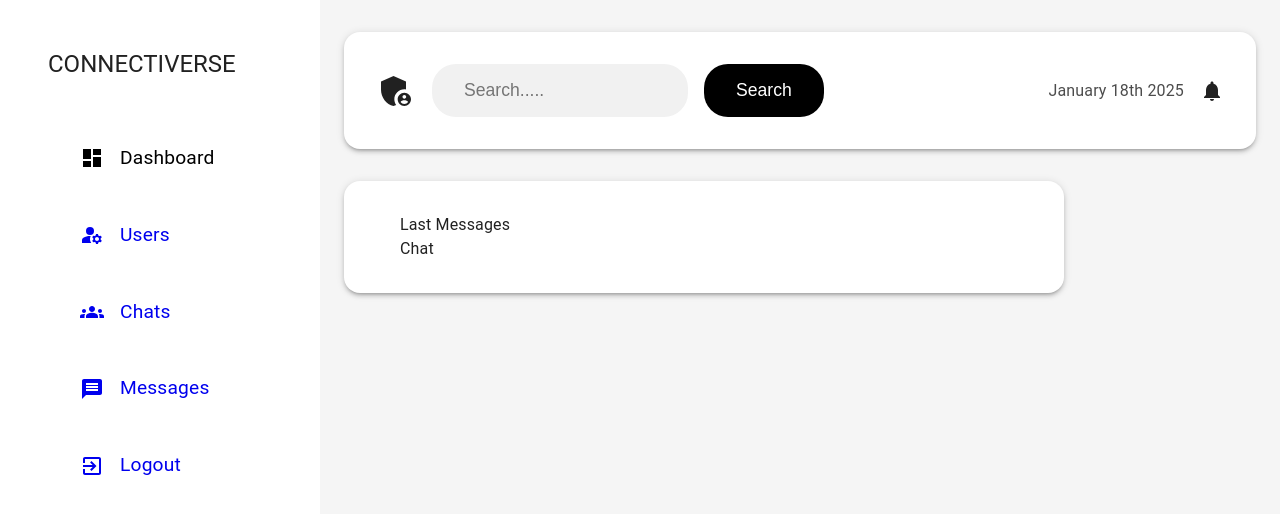
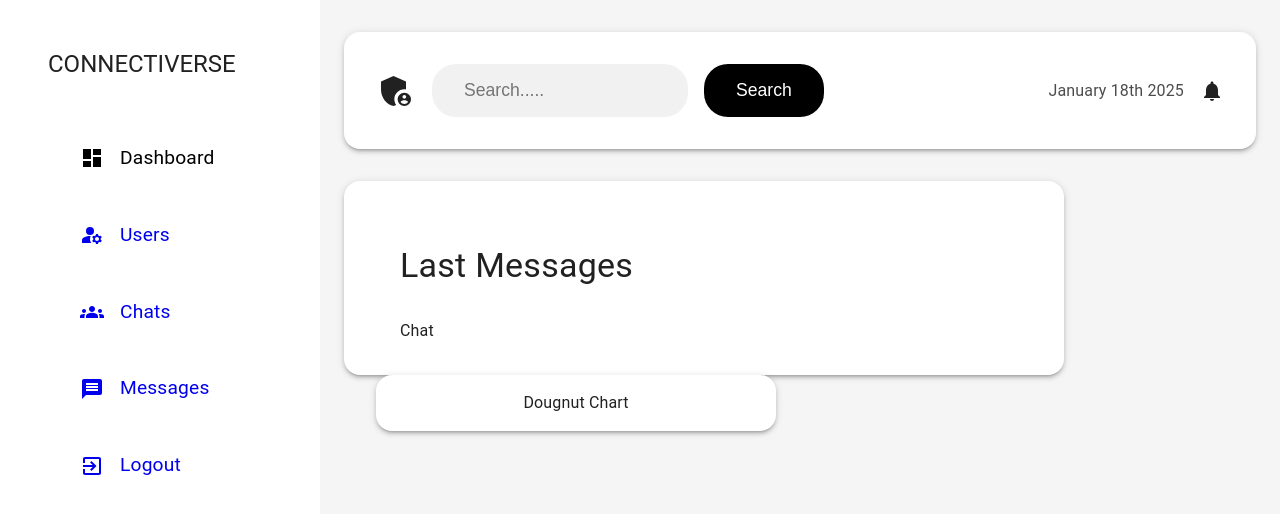
Before and after one commit to Suhani0920/Connectiverse_Frontend, a React (Vite) app: page /admin/dashboard in a window 1280 px wide. Shown: the top 514 px of the page. Built offline with nearby package versions, Linux system fonts and the light colour scheme.

Commit message:
feat(Dashboard): enhance layout by adding a new Paper component for the Doughnut Chart and improve Last Messages typography

```diff
--- a/src/pages/admin/Dashboard.jsx
+++ b/src/pages/admin/Dashboard.jsx
@@ -58,9 +58,26 @@ const Dashboard = () => {
         maxWidth:"45rem"
        }}
        >
-        <Typography >Last Messages</Typography>
+        <Typography margin={"2rem 0"} variant="h4">Last Messages</Typography>
         {"Chat"}
 
+       </Paper>
+       <Paper
+       elevation={3}
+       sx={{
+        padding:"1rem",
+        borderRadius:"1rem",
+        display:"flex",
+        justifyContent:"center",
+        alignItems:"center",
+        width:{xs:"100%", sm:"50%"},
+        maxWidth:"25rem",
+        width:"100%",
+        position:"relative",
+
+       }}
+       >
+        Dougnut Chart
        </Paper>
        </Stack>
        {
```
